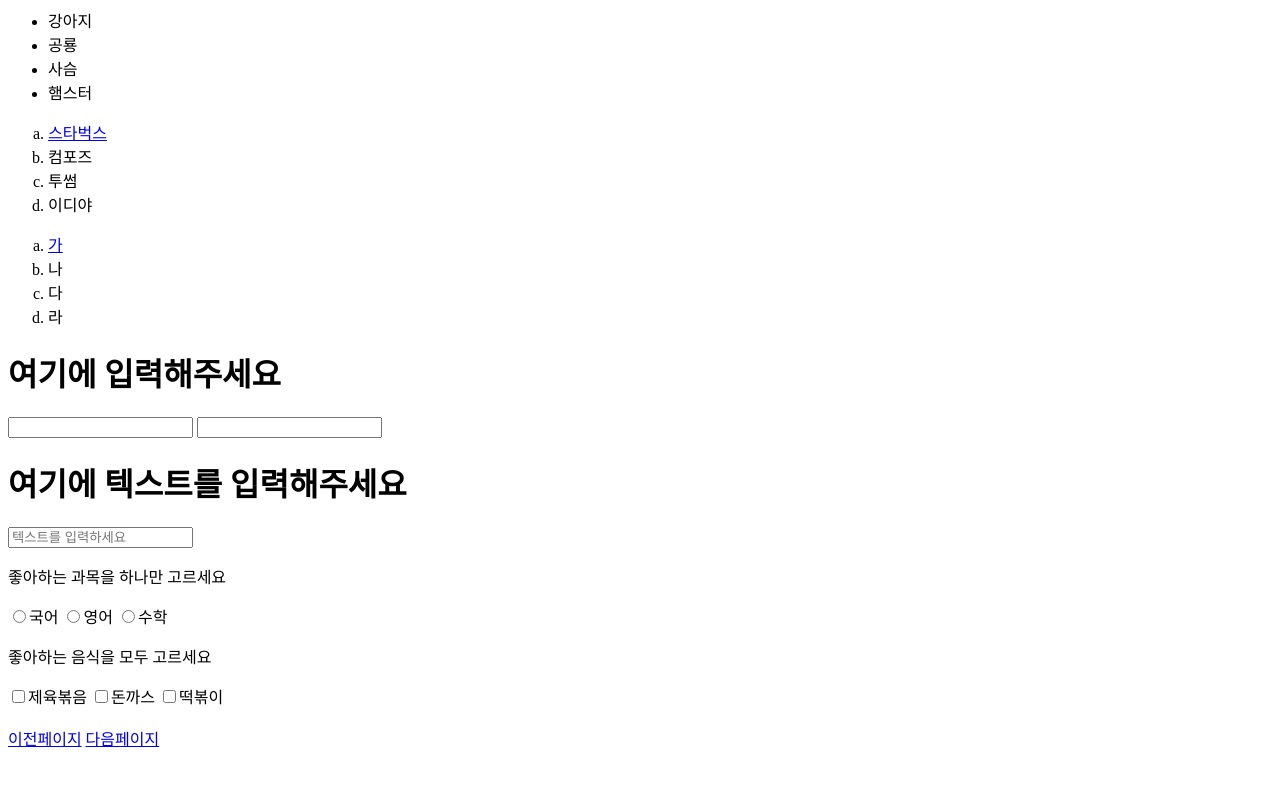
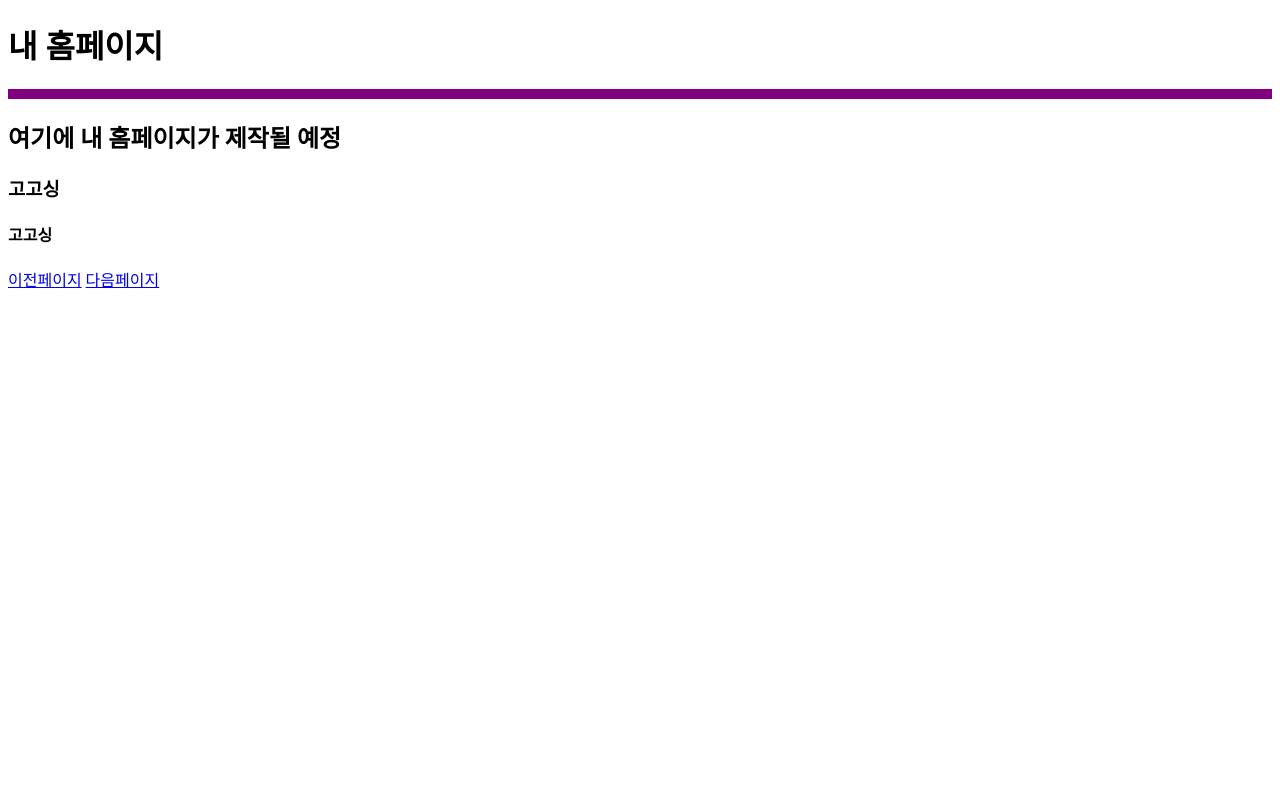
Before and after one commit to lee-eun-hyee/ksaiweb2024, a plain HTML site: page page.html in a window 1280 px wide. Drawn offline with Linux system fonts and the light colour scheme.

Commit message:
푸바오

```diff
--- a/page.html
+++ b/page.html
@@ -1,47 +1,16 @@
-
-
-<ul>
-    <li>강아지</li>
-    <li>공룡</li>
-    <li>사슴</li>
-    <li>햄스터</li>
-  </ul>
-  <ol start="1" type="a">
-    <li><a href=https://www.starbucks.co.kr/index.do>스타벅스</a></li>
-    <li>컴포즈</li>
-    <li>투썸</li>
-    <li>이디야</li>
-  </ol>
-
-  <ol start="1" type="a">
-    <li>  <a href="https://www.naver.com/">가</a></li>
-    <li>나</li>
-    <li>다</li>
-    <li>라</li>
-  </ol>
+<!DOCTYPE html>
+<html lang="ko">
+  <head>
+    <meta charset="utf-8">
+    <title>내 홈페이지</title>
+  </head>
   <body>
-    <h1>여기에 입력해주세요</h1>
-    <input>
-    <input>
+    <h1>내 홈페이지</h1>
+    <hr color="purple" size="10">
+    <h2>여기에 내 홈페이지가 제작될 예정</h2>
+    <h3>고고싱</h3>
+    <h4>고고싱</h4>
   </body>
-  <br>
-  <body>
-    <h1>여기에 텍스트를 입력해주세요</h1>
-    <input type="text" placeholder="텍스트를 입력하세요" maxlength="15" size="20">
+  <a href="/index.html">이전페이지</a>  <a href="/page2.html">다음페이지</a>
   </body>
-  <body>
-    <p>좋아하는 과목을 하나만 고르세요</p>
-    <input type="radio" name="subject">국어
-    <input type="radio" name="subject">영어
-    <input type="radio" name="subject">수학
-
-    <p>좋아하는 음식을 모두 고르세요</p>
-    <input type="checkbox" name="food">제육볶음
-    <input type="checkbox" name="food">돈까스
-    <input type="checkbox" name="food">떡볶이
-  </body>
-  <br>
-  <br>
-<a href="/index.html">이전페이지</a>  <a href="/page2.html">다음페이지</a>
-</body>
-</html>
+  </html>
```
